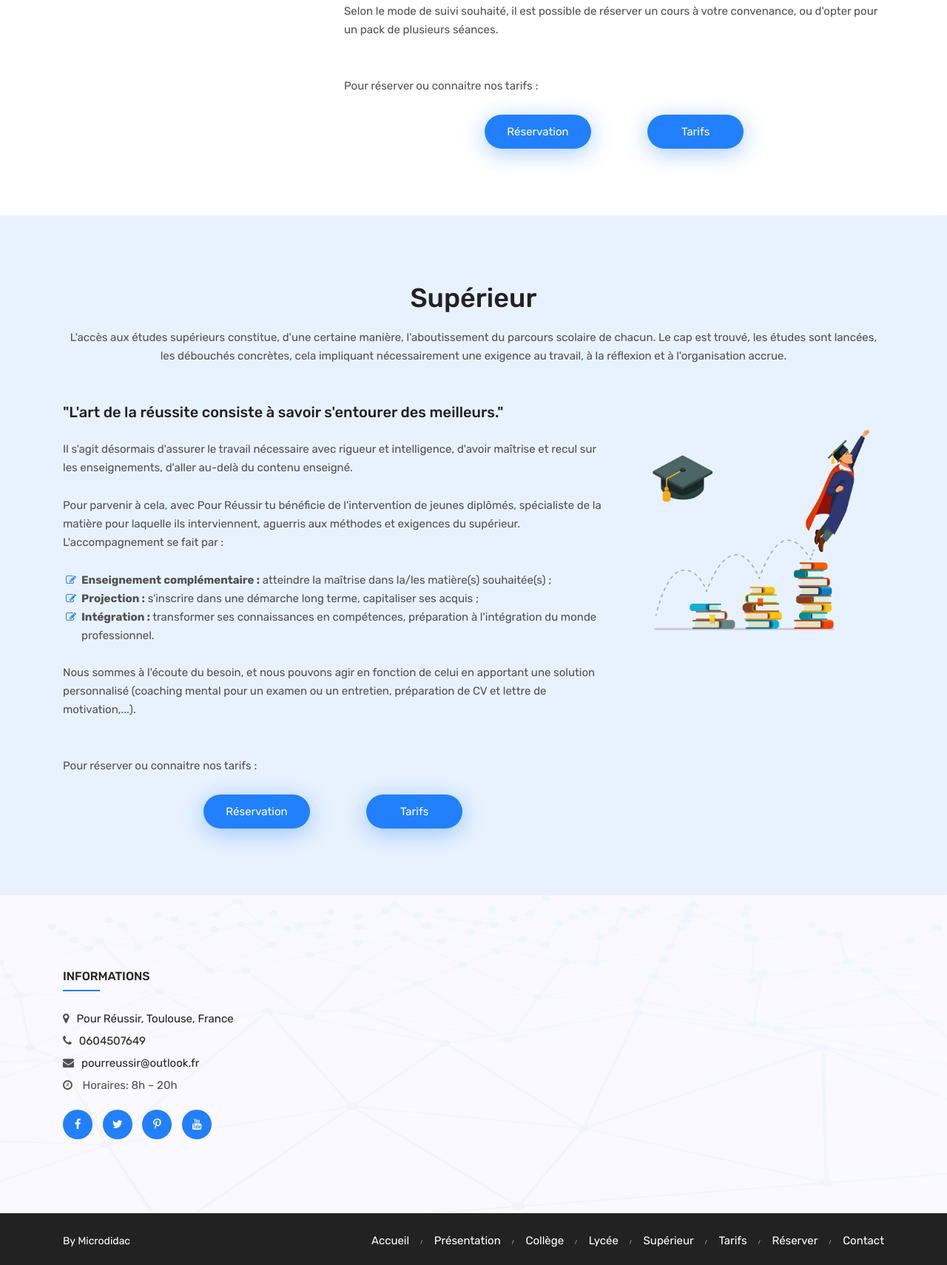
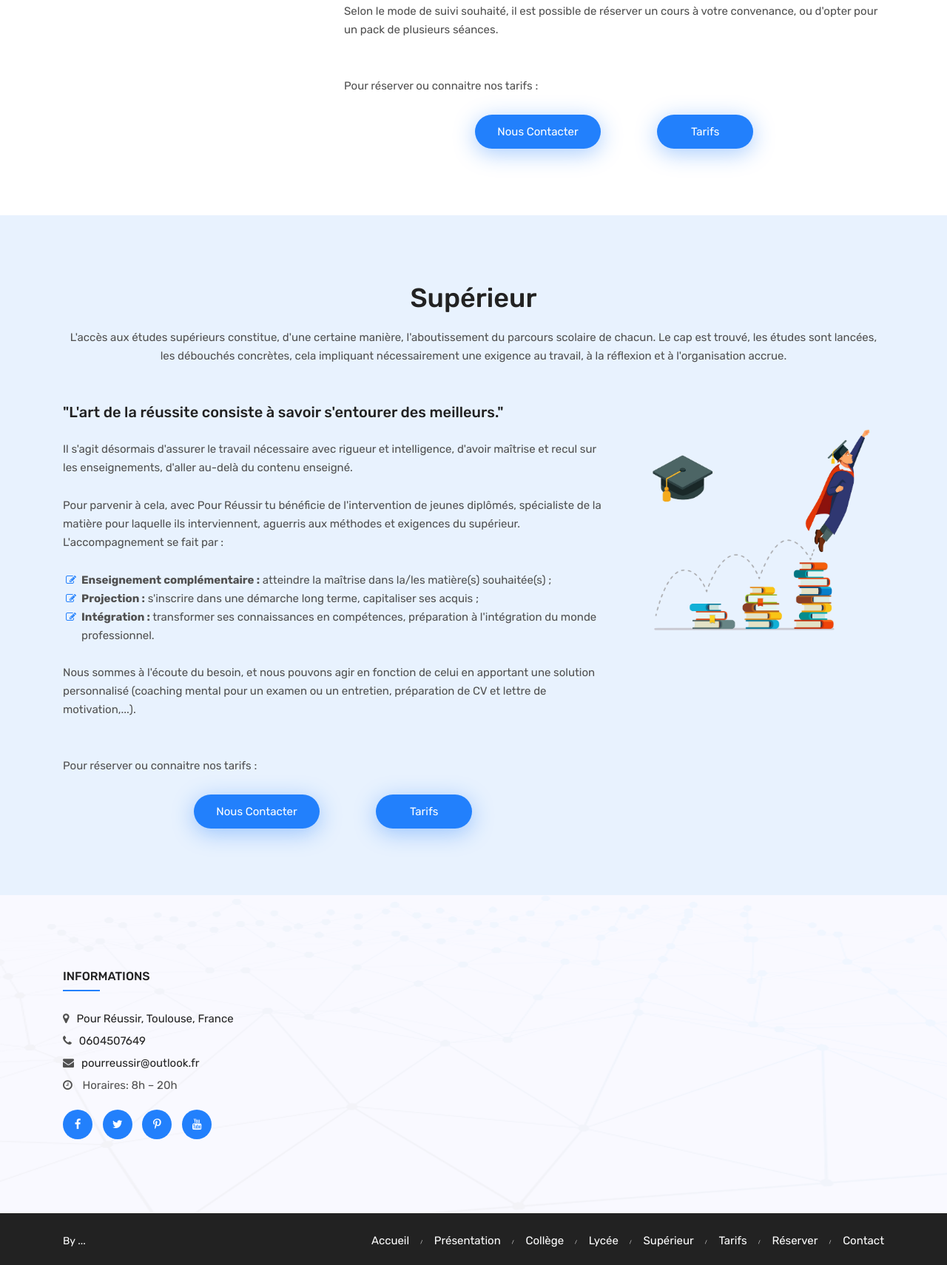
Before and after one commit to Abdellah-Sk/projet-s, a plain HTML site: page service.html in a window 1280 px wide. Shown: the part 2632-4342 px from the top of the page at 74% size. Drawn offline with Linux system fonts and the light colour scheme; some packages are replaced by stand-ins of ours.

Commit message:
change contact us

```diff
--- a/service.html
+++ b/service.html
@@ -228,8 +228,8 @@
                                 chacun.</p><br>
                             <p>Pour réserver ou connaitre nos tarifs : </p>
                             <div class="banner-btn text-center">
-                                <a class="readon" href="#rs-why-us">Réservation</a>
-                                <a class="readon" href="#rs-why-us" style="margin-left: 10%;"><span
+                                <a class="readon" href="/">Nous contacter</a>
+                                <a class="readon" href="/" style="margin-left: 10%;"><span
                                         style="color: transparent">ss</span>Tarifs<span
                                         style="color: transparent">ss</span></a>
                             </div>
@@ -282,8 +282,8 @@
                                 ou d'opter pour un pack de plusieurs séances.</p><br>
                             <p>Pour réserver ou connaitre nos tarifs : </p>
                             <div class="banner-btn text-center">
-                                <a class="readon" href="#rs-why-us">Réservation</a>
-                                <a class="readon" href="#rs-why-us" style="margin-left: 10%;"><span
+                                <a class="readon" href="/">Nous contacter</a>
+                                <a class="readon" href="/" style="margin-left: 10%;"><span
                                         style="color: transparent">ss</span>Tarifs<span
                                         style="color: transparent">ss</span></a>
                             </div>
@@ -329,8 +329,8 @@
                                 de CV et lettre de motivation,...).</p><br>
                             <p>Pour réserver ou connaitre nos tarifs : </p>
                             <div class="banner-btn text-center">
-                                <a class="readon" href="#rs-why-us">Réservation</a>
-                                <a class="readon" href="#rs-why-us" style="margin-left: 10%;"><span
+                                <a class="readon" href="/">Nous contacter</a>
+                                <a class="readon" href="/" style="margin-left: 10%;"><span
                                         style="color: transparent">ss</span>Tarifs<span
                                         style="color: transparent">ss</span></a>
                             </div>
@@ -393,7 +393,7 @@
                         </div>
                     </div>
                     <div class="copyright">
-                        <p><a target="_blank" href="https://services.microdidac.fr">By Microdidac</a></p>
+                        <p><a target="_blank" href="">By ...</a></p>
                     </div>
                 </div>
             </div>
```
